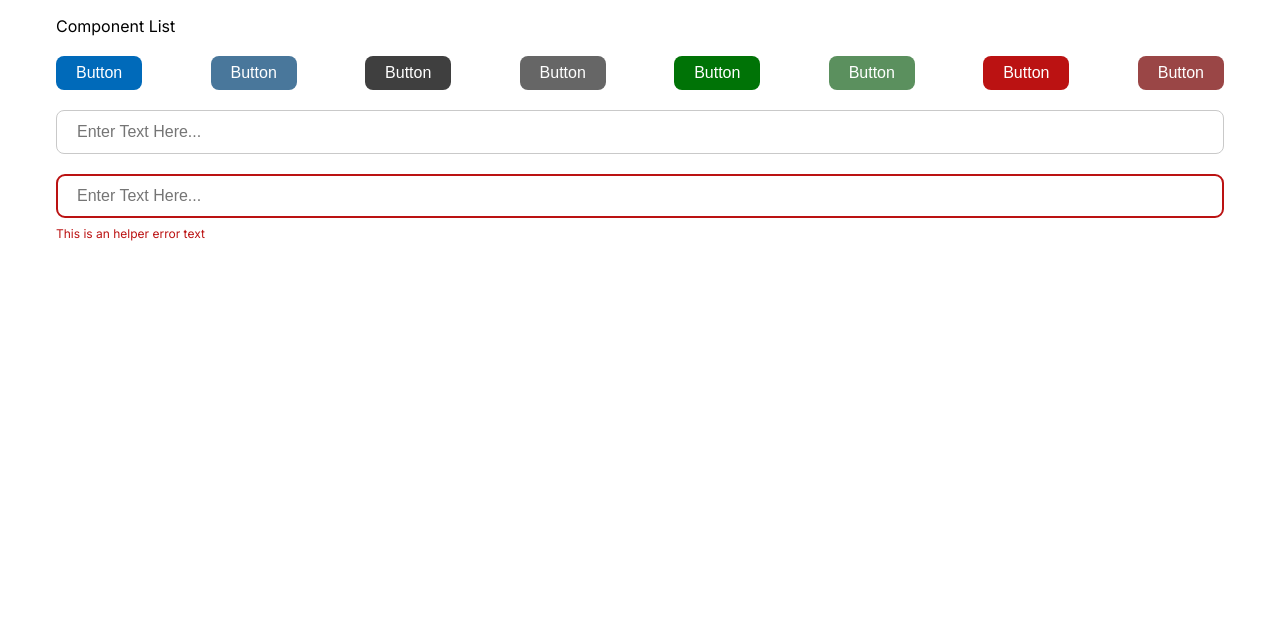
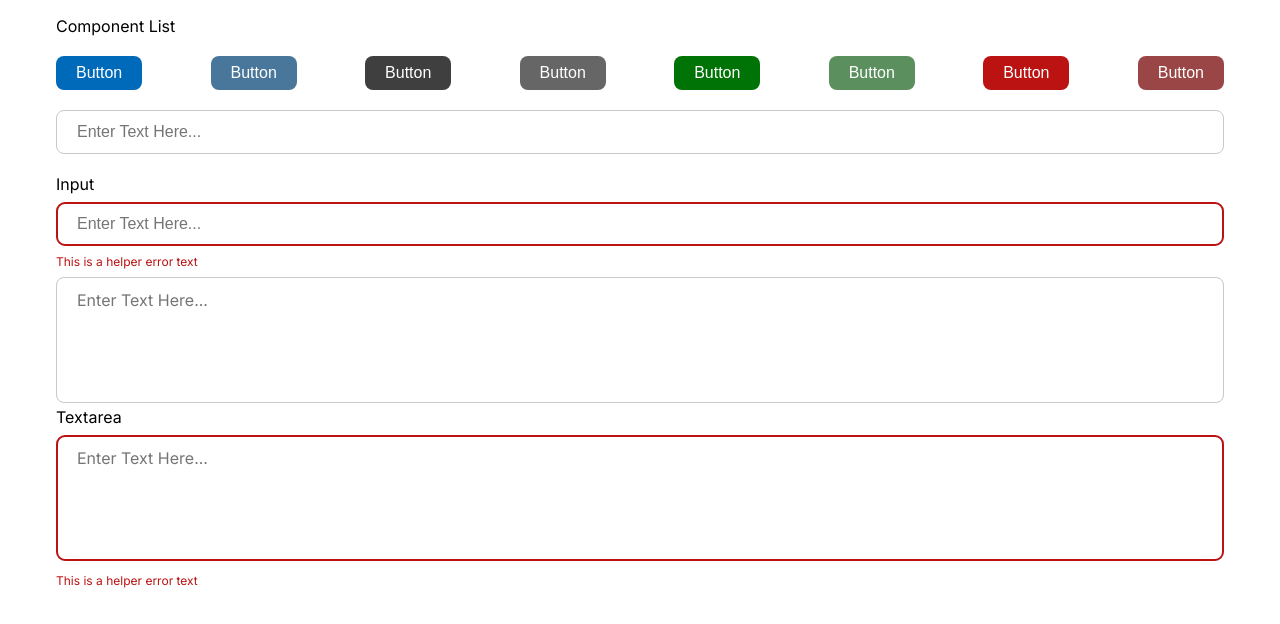
Before and after one commit to satshree/social-media, a React (Vite) app: page /components in a window 1280 px wide. Shown: the top 624 px of the page. Built offline with nearby package versions, Linux system fonts and the light colour scheme.

Commit message:
add labels to input and textarea

```diff
--- a/src/components/Input/index.tsx
+++ b/src/components/Input/index.tsx
@@ -5,10 +5,12 @@ import { ChangeEvent, useEffect, useState } from "react";
 
 function Input(props: InputProps) {
   const [value, updateValue] = useState("");
+  const [label, updateLabel] = useState("");
   const [error, updateError] = useState(false);
   const [errorText, updateErrorText] = useState("");
 
   useEffect(() => updateValue(props.value || ""), [props.value]);
+  useEffect(() => updateLabel(props.label || ""), [props.label]);
   useEffect(() => updateError(props.error || false), [props.error]);
   useEffect(() => updateErrorText(props.errorText || ""), [props.errorText]);
 
@@ -27,11 +29,16 @@ function Input(props: InputProps) {
 
   return (
     <>
+      {label ? <label className={style.label}>{label}</label> : null}
       <input
         className={className}
         placeholder={placeholder}
         value={value}
         onChange={handleChange}
+        style={{
+          ...(props.style || {}),
+          marginTop: props.label ? "0.5rem" : 0,
+        }}
       />
       {errorText ? (
         <div className={style["input-error-text"]}>{errorText}</div>
--- a/src/components/Input/inp.module.css
+++ b/src/components/Input/inp.module.css
@@ -1,3 +1,8 @@
+.label {
+  /* font-size: 14px; */
+  margin-bottom: 0.5rem;
+}
+
 .input-control {
   font-size: 16px;
 
--- a/src/components/Input/types.ts
+++ b/src/components/Input/types.ts
@@ -1,6 +1,7 @@
 import { BasicProps } from "../../types";
 
 export type InputProps = BasicProps & {
+  label?: string;
   value?: string;
   disabled?: true | false;
   placeholder?: string;
--- a/src/components/Textarea/index.tsx
+++ b/src/components/Textarea/index.tsx
@@ -5,10 +5,12 @@ import style from "./text.module.css";
 
 function Textarea(props: TextareaProps) {
   const [value, updateValue] = useState("");
+  const [label, updateLabel] = useState("");
   const [error, updateError] = useState(false);
   const [errorText, updateErrorText] = useState("");
 
   useEffect(() => updateValue(props.value || ""), [props.value]);
+  useEffect(() => updateLabel(props.label || ""), [props.label]);
   useEffect(() => updateError(props.error || false), [props.error]);
   useEffect(() => updateErrorText(props.errorText || ""), [props.errorText]);
 
@@ -27,11 +29,16 @@ function Textarea(props: TextareaProps) {
 
   return (
     <>
+      {label ? <label className={style.label}>{label}</label> : null}
       <textarea
         className={className}
         placeholder={placeholder}
         onChange={handleChange}
         rows={props.rows || 5}
+        style={{
+          ...(props.style || {}),
+          marginTop: props.label ? "0.5rem" : 0,
+        }}
       >
         {value}
       </textarea>
--- a/src/components/Textarea/text.module.css
+++ b/src/components/Textarea/text.module.css
@@ -1,3 +1,8 @@
+.label {
+  /* font-size: 14px; */
+  margin-bottom: 0.5rem;
+}
+
 .textarea {
   font-size: 16px;
   font-family: "Inter", Helvetica, Arial, sans-serif;
--- a/src/components/Textarea/types.ts
+++ b/src/components/Textarea/types.ts
@@ -2,6 +2,7 @@ import { BasicProps } from "../../types";
 
 export type TextareaProps = BasicProps & {
   value?: string;
+  label?: string;
   rows?: number | 5;
   placeholder?: string;
   onChange?: (value: string) => void;
--- a/src/pages/ComponentList/index.tsx
+++ b/src/pages/ComponentList/index.tsx
@@ -1,5 +1,6 @@
 import Button from "../../components/Button";
 import Input from "../../components/Input";
+import Textarea from "../../components/Textarea";
 
 function Components() {
   return (
@@ -34,7 +35,19 @@ function Components() {
         <Input />
         <br />
         <br />
-        <Input error={true} errorText="This is an helper error text" />
+        <Input
+          label="Input"
+          error={true}
+          errorText="This is a helper error text"
+        />
+      </div>
+      <div>
+        <Textarea />
+        <Textarea
+          label="Textarea"
+          error={true}
+          errorText="This is a helper error text"
+        />
       </div>
     </div>
   );
```
